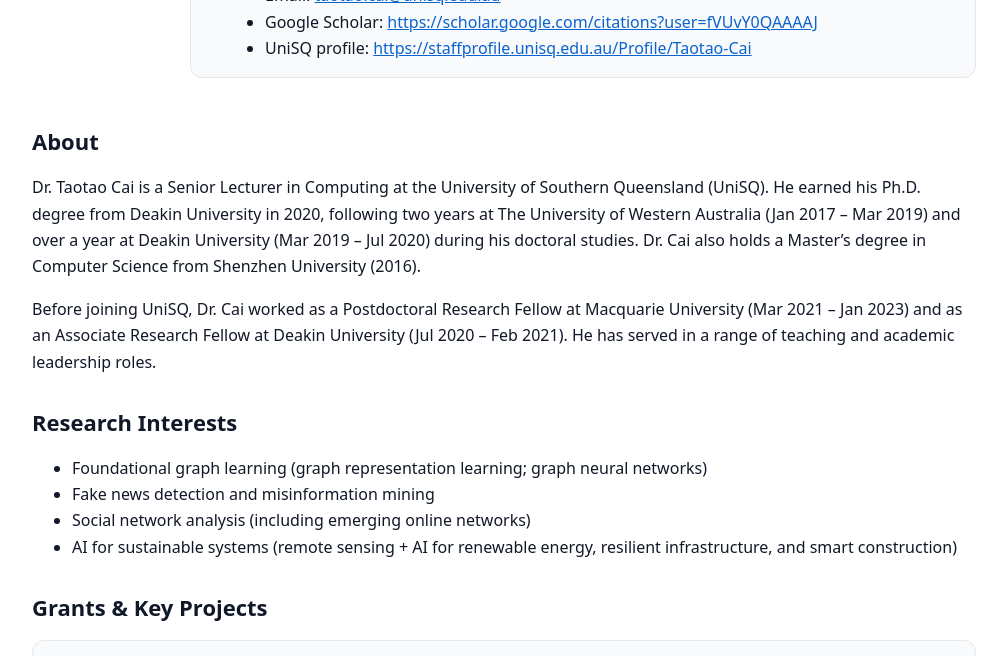
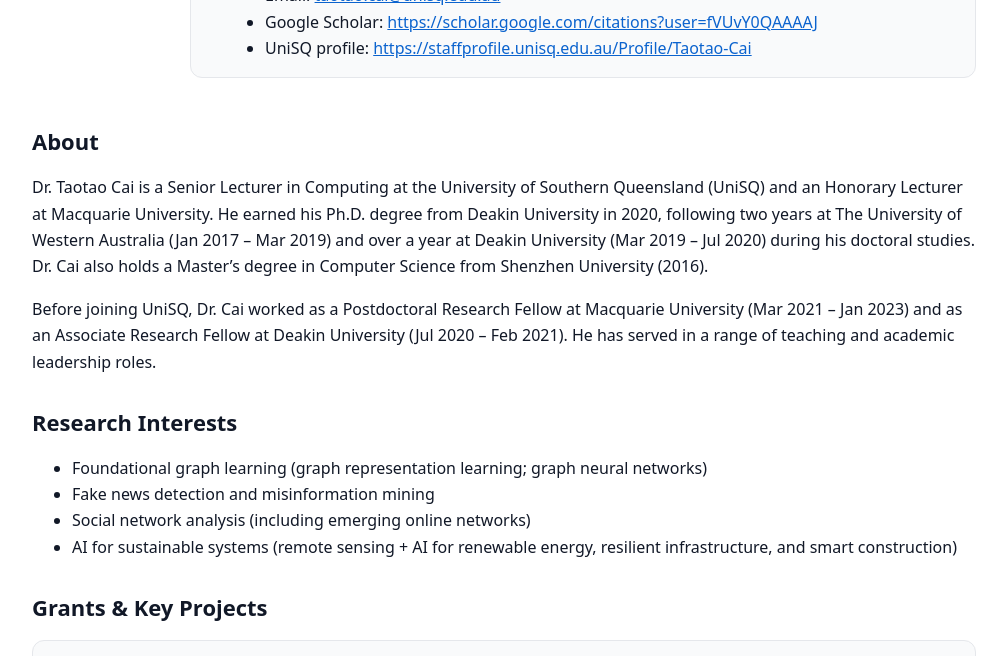
Before and after one commit to Taotao1992/Taotao1992.github.io, a Jekyll site: the page built from index.md, in a window 1280 px wide and 900 px high, cut to the strip 244-900 px from the top of the window. Shown: the whole strip, without its empty margins (136-1143 px from the left). Built offline with Jekyll 4.4.1, drawn with Linux system fonts in a browser that asks for light colours.

Commit message:
Restore honorary lecturer mention in About section

```diff
--- a/index.md
+++ b/index.md
@@ -25,7 +25,7 @@ title: Home
 
 ## About
 
-Dr. Taotao Cai is a Senior Lecturer in Computing at the University of Southern Queensland (UniSQ). He earned his Ph.D. degree from Deakin University in 2020, following two years at The University of Western Australia (Jan 2017 – Mar 2019) and over a year at Deakin University (Mar 2019 – Jul 2020) during his doctoral studies. Dr. Cai also holds a Master's degree in Computer Science from Shenzhen University (2016).
+Dr. Taotao Cai is a Senior Lecturer in Computing at the University of Southern Queensland (UniSQ) and an Honorary Lecturer at Macquarie University. He earned his Ph.D. degree from Deakin University in 2020, following two years at The University of Western Australia (Jan 2017 – Mar 2019) and over a year at Deakin University (Mar 2019 – Jul 2020) during his doctoral studies. Dr. Cai also holds a Master's degree in Computer Science from Shenzhen University (2016).
 
 Before joining UniSQ, Dr. Cai worked as a Postdoctoral Research Fellow at Macquarie University (Mar 2021 – Jan 2023) and as an Associate Research Fellow at Deakin University (Jul 2020 – Feb 2021). He has served in a range of teaching and academic leadership roles.
 
```
